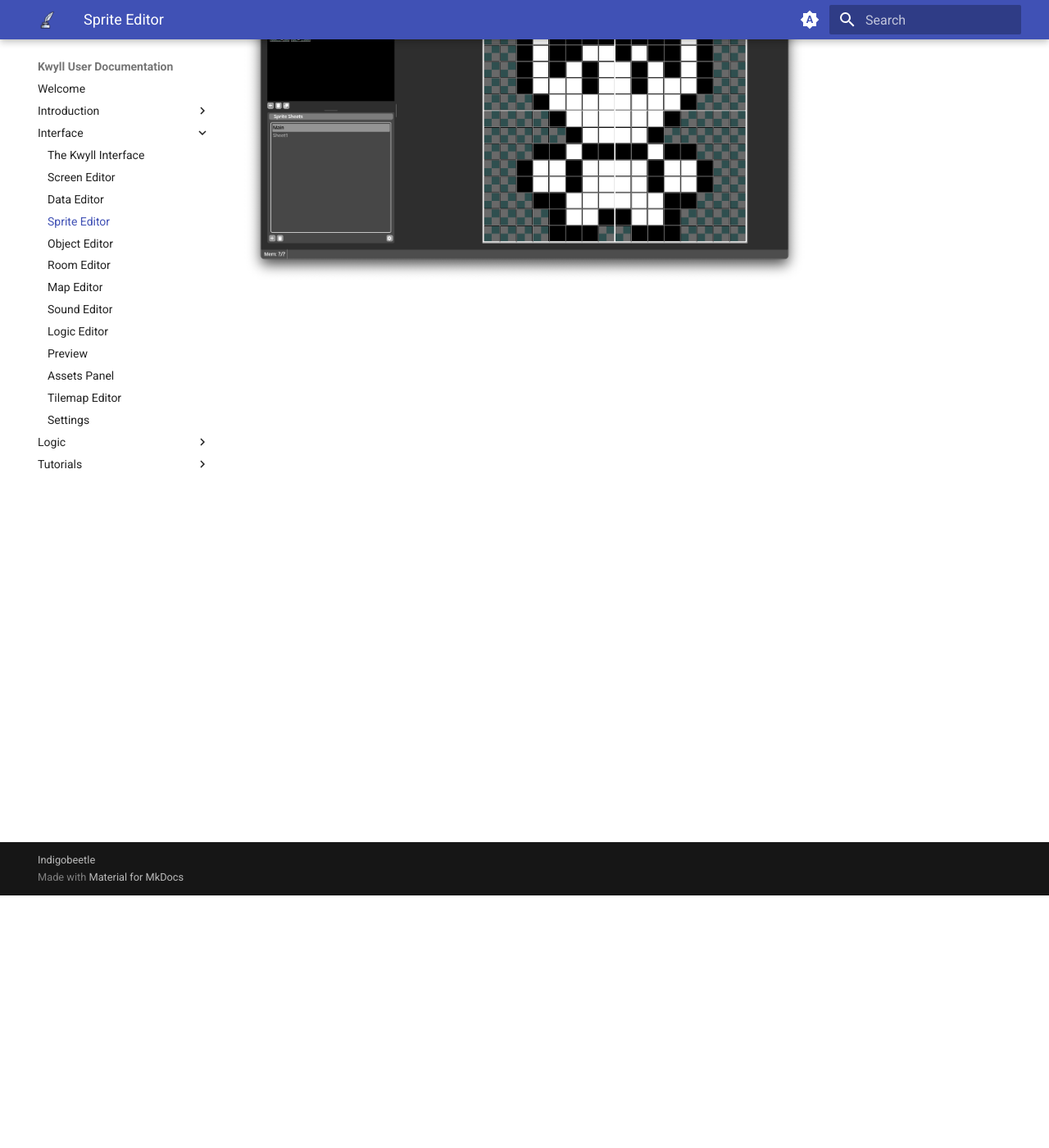
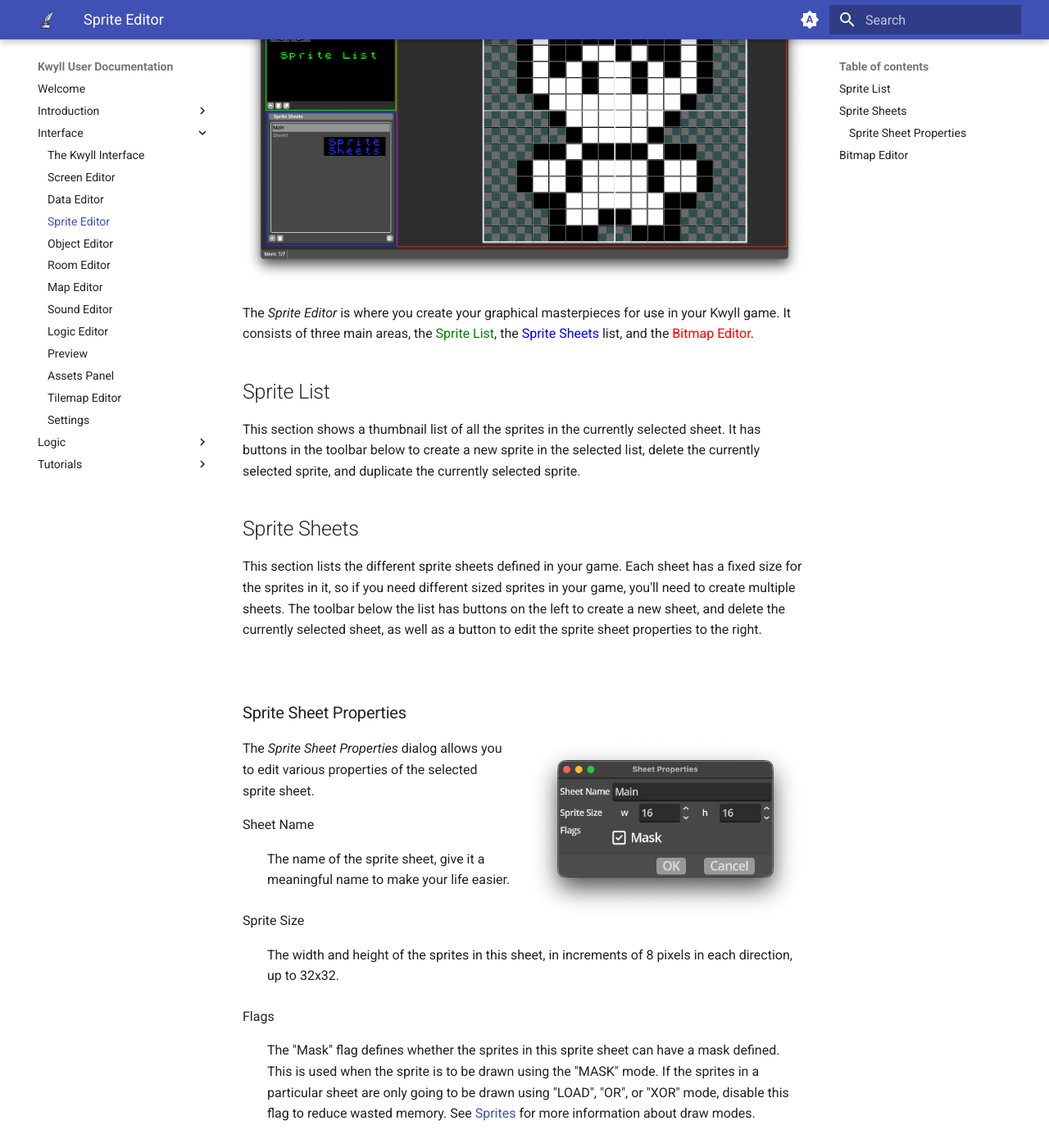
Before and after one commit to IndigoBeetle/KwyllDocs, an MkDocs documentation site: the page built from docs/interface/sprite_editor.md, in a window 1280 px wide and 1400 px high, scrolled down 308 px. Shown: the whole window at 82% size. Built offline with MkDocs 1.6.1 and Material for MkDocs 9.7.7, drawn with Linux system fonts in a browser that asks for light colours; some of the changed text lies outside the part shown.

Commit message:
Add data and sprite editor and update some images.

```diff
--- a/docs/interface/sprite_editor.md
+++ b/docs/interface/sprite_editor.md
@@ -1,3 +1,89 @@
 # Sprite Editor
 
 ![Sprite Editor](../assets/sprite_editor.png)
+
+The *Sprite Editor* is where you create your graphical masterpieces for use in
+your Kwyll game. It consists of three main areas, the <span style="color:
+green;">Sprite List</span>, the <span style="color: blue;">Sprite Sheets</span>
+list, and the <span style="color: red;">Bitmap Editor</span>.
+
+## Sprite List
+
+This section shows a thumbnail list of all the sprites in the currently selected
+sheet. It has buttons in the toolbar below to create a new sprite in the selected
+list, delete the currently selected sprite, and duplicate the currently selected
+sprite.
+
+
+## Sprite Sheets
+
+This section lists the different sprite sheets defined in your game. Each sheet
+has a fixed size for the sprites in it, so if you need different sized sprites in
+your game, you'll need to create multiple sheets. The toolbar below the list has
+buttons on the left to create a new sheet, and delete the currently selected sheet,
+as well as a button to edit the sprite sheet properties to the right.
+
+
+<br style="clear:left"/>
+
+### Sprite Sheet Properties
+
+![Sprite Sheet Properties](../assets/sprite_sheet_properties.png){align=right width=50%}
+
+The *Sprite Sheet Properties* dialog allows you to edit various properties of the selected
+sprite sheet.
+
+Sheet Name
+: The name of the sprite sheet, give it a meaningful name to make your life easier.
+
+
+Sprite Size
+: The width and height of the sprites in this sheet, in increments of 8 pixels in each
+  direction, up to 32x32.
+
+
+Flags
+: The "Mask" flag defines whether the sprites in this sprite sheet can have a mask defined.
+  This is used when the sprite is to be drawn using the "MASK" mode. If the sprites in a
+  particular sheet are only going to be drawn using "LOAD", "OR", or "XOR" mode, disable this
+  flag to reduce wasted memory. See [Sprites](../introduction/objects/sprites.md#draw_modes) for more
+  information about draw modes.
+
+
+## Bitmap Editor
+
+This is where you draw your __Sprite__ images. It has a simple set of tools in the toolbox area, and
+a pixel grid that is the correct size for the selected __Sprite__.
+
+![Sprite Paint Tool](../assets/sprite_paint_tool.png){align=left width=10%}
+![Sprite Mask Tool](../assets/sprite_mask_tool.png){align=left width=10%}
+The two main tools, the paint roller and the mask, define which type of pixels you draw or delete. If
+the paint roller is selected, the left button paints a pixel, the right deletes it. If the mask tools
+is selected, the left button draws a mask pixel, which is shown as a grey/teal checker pattern, and the
+right button deletes the mask pixel. The area in the bitmap which is displayed with the checker pattern
+is where the background pixels will show through.
+
+<br style="clear:left"/>
+
+The remaining tools are, in order, left to right, top to bottom:
+
+Move
+: ![Sprite Move Tool](../assets/sprite_move_tool.png){align=left width=10%}
+  Selecting this tool and dragging on the bitmap will move the pixels and mask pixels, wrapping around
+  when they go off an edge of the grid.
+
+<br style="clear:left"/>
+
+Mirror
+: ![Sprite Mirror Tool](../assets/sprite_mirror_tool.png){align=left width=10%}
+  This is not a mode tool, it has an immediate effect when clicked, it will flip the pixels and mask of
+  the __Sprite__ in the horizontal direction.
+
+<br style="clear:left"/>
+
+Flip
+: ![Sprite Flip Tool](../assets/sprite_flip_tool.png){align=left width=10%}
+  This is also an immedate effect tool, when clicked it will flip the pixels and mask of the __Sprite__
+  in the vertical direction.
+
+<br style="clear:left"/>
```
Also changed, not shown: docs/interface/data_editor.md (+16 -0 lines), docs/interface/screen_editor.md (+31 -24 lines), docs/introduction/objects/sprites.md (+34 -0 lines), docs/assets/data_editor.png, docs/assets/instrument_properties.png, docs/assets/screen_properties.png, docs/assets/screens_instrument_list.png, docs/assets/sprite_editor.png, docs/assets/sprite_flip_tool.png (added), docs/assets/sprite_mask_tool.png (added), docs/assets/sprite_mirror_tool.png (added), docs/assets/sprite_move_tool.png (added), docs/assets/sprite_paint_tool.png (added), docs/assets/sprite_sheet_properties.png (added).
